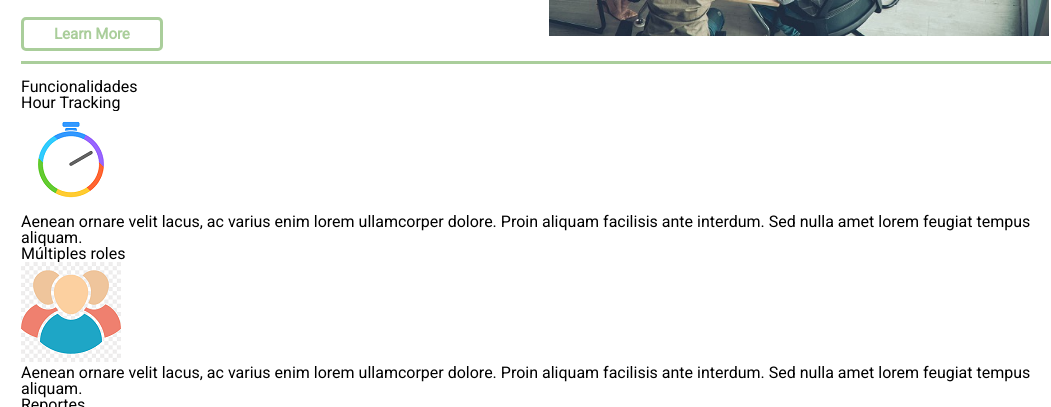
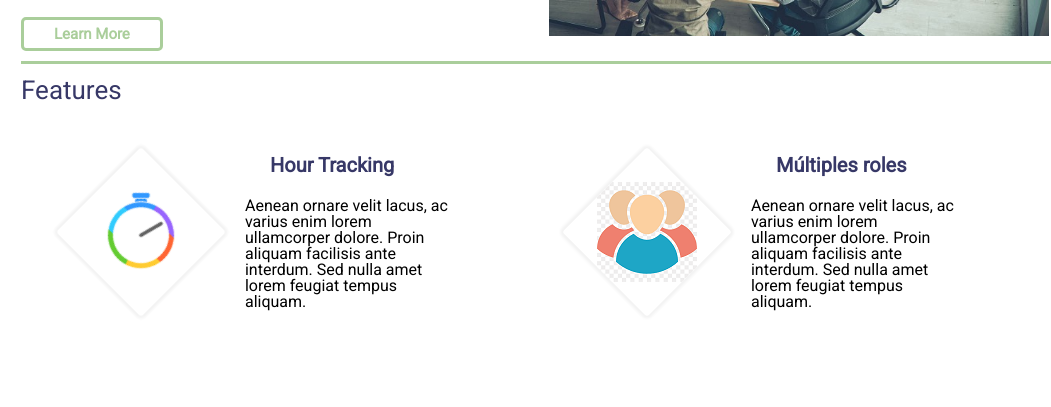
Before and after one commit to CamilaFigue/BaSP-M2022-Etapa-1, a plain HTML site: page Semana-03/index.html in a window 1280 px wide. Shown: the part 369-776 px from the top of the page, 229-1280 px from the left. Drawn offline with Linux system fonts and the light colour scheme.

Commit message:
BaSP-Week03-2022: Finished style of section 2 (features)

```diff
--- a/Semana-03/css/style.css
+++ b/Semana-03/css/style.css
@@ -250,3 +250,62 @@ main {
     margin-top: 10px;
     margin-bottom: 15px;
 }
+
+.titulo-features {
+    font-family: 'Roboto';
+    font-style: normal;
+    font-weight: 400;
+    font-size: 26px;
+    line-height: 23px;
+    color: #373867;
+    margin-bottom: 10px;
+}
+
+.div-features {
+    display: inline-block;
+    width: 40%;
+    vertical-align: middle;
+    margin: 30px;
+    padding: 15px;
+}
+
+.img-rombo {
+    display: inline-block;
+    width: 120px;
+    height: 120px;
+    margin: 15px;
+    overflow:hidden;
+    border-radius: 3px;
+    transform: rotate(45deg);
+    -ms-transform: rotate(45deg);
+    -webkit-transform: rotate(45deg);
+    position:relative;
+    -webkit-box-shadow: 0px 0px 3px 3px rgba(0, 0, 0, .05);
+    box-shadow: 0px 0px 3px 3px rgba(0, 0, 0, .05);
+}
+
+.img-rombo img {
+    transform: rotate(-45deg);
+    padding: 10px;
+}
+
+.text-features {
+    display: inline-block;
+    width: 50%;
+    margin: 0 10px 10px 10px;
+    padding: 0 15px 15px 15px;
+}
+
+.text-features h4 {
+    font-family: 'Roboto';
+    font-style: normal;
+    font-weight: 700;
+    font-size: 20px;
+    line-height: 16px;
+    display: flex;
+    align-items: center;
+    color: #373867;
+    text-align: center;
+    padding: 0 15px 15px 15px;
+    margin: 0 10px 10px 10px;
+}
--- a/Semana-03/index.html
+++ b/Semana-03/index.html
@@ -105,41 +105,66 @@
         </section>
         <div class="fakehr1"></div>
         <section>
-                <h3>
-                    Funcionalidades
+            <h3 class="titulo-features">
+                Features
             </h3>
+            <div class="div-features">
+                <div class="img-rombo">
+                    <img src="imagenes/reloj1.png">
+                </div>
+                <div class="text-features">
                     <h4>
                         Hour Tracking
                     </h4>
-                <img src="imagenes/reloj1.png">
                     <p>
                         Aenean ornare velit lacus, ac varius enim lorem ullamcorper dolore.
                         Proin aliquam facilisis ante interdum. Sed nulla amet lorem feugiat tempus aliquam.
                     </p>
+                </div>
+            </div>
+            <div class="div-features">
+                <div class="img-rombo">
+                    <img src="imagenes/roles1.png">
+                </div>
+                <div class="text-features">
                     <h4>
                         Múltiples roles
                     </h4>
-                <img src="imagenes/roles1.png">
                     <p>
                         Aenean ornare velit lacus, ac varius enim lorem ullamcorper dolore.
                         Proin aliquam facilisis ante interdum. Sed nulla amet lorem feugiat tempus aliquam.
                     </p>
+                </div>
+            </div>
+            <div class="div-features">
+                <div class="img-rombo">
+                    <img src="imagenes/reports1.png">
+                </div>
+                <div class="text-features">
                     <h4>
                         Reportes
                     </h4>
-                <img src="imagenes/reports1.png">
                     <p>
                         Aenean ornare velit lacus, ac varius enim lorem ullamcorper dolore.
                         Proin aliquam facilisis ante interdum. Sed nulla amet lorem feugiat tempus aliquam.
                     </p>
+                </div>
+            </div>
+            <div class="div-features">
+                <div class="img-rombo">
+                    <img src="imagenes/gestion de recursos1.jpg">
+                </div>
+                <div class="text-features">
                     <h4>
                         Gestión de recursos
                     </h4>
-                <img src="imagenes/gestion de recursos1.jpg">
                     <p>
                         Aenean ornare velit lacus, ac varius enim lorem ullamcorper dolore.
                         Proin aliquam facilisis ante interdum. Sed nulla amet lorem feugiat tempus aliquam.
                     </p>
+                </div>
+            </div>
+            <div class="fakehr1"></div>
         </section>
         <section>
             <h4>
```
Lines whose indentation alone changed are shown as unchanged.
